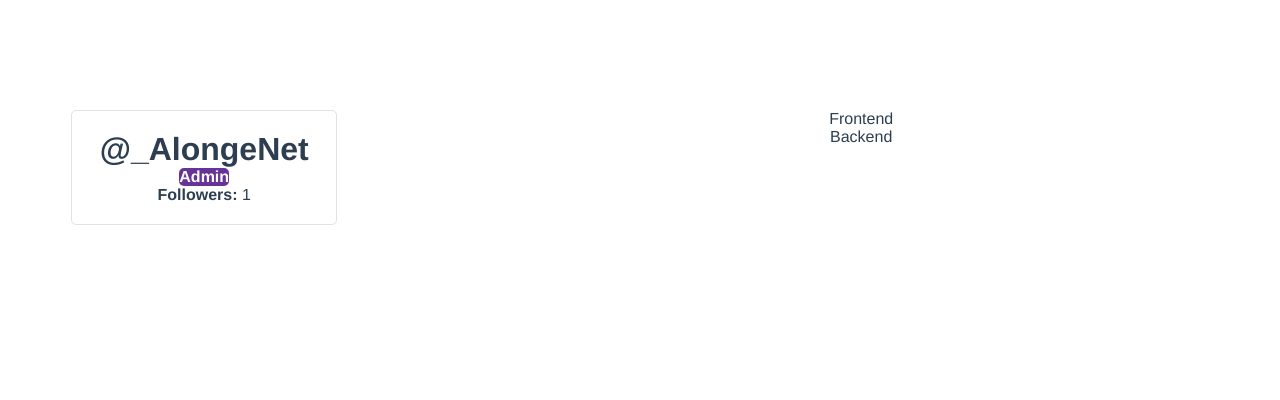
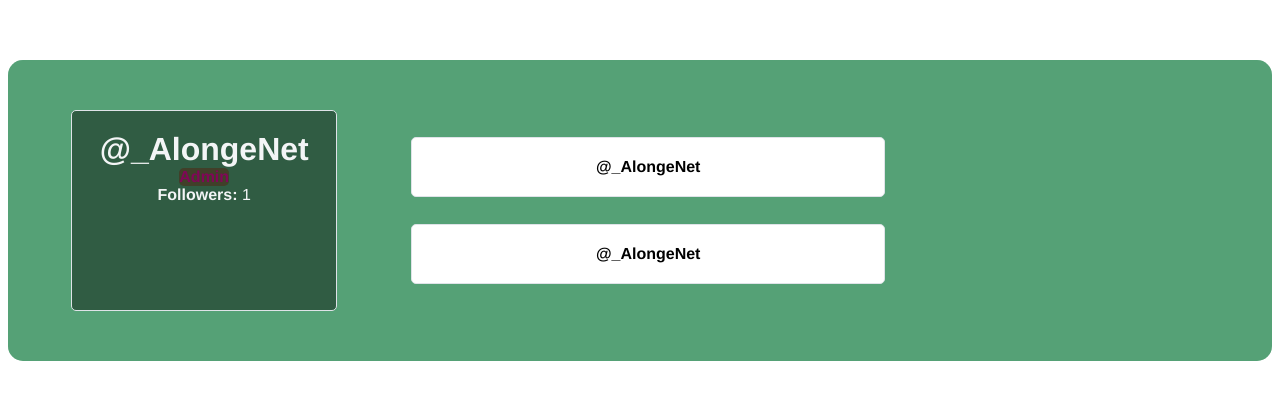
Before and after one commit to AlexseyWeb/peet-Vue-3, a Vue app: page / in a window 1280 px wide. Shown: the top 400 px of the page. Built offline with nearby package versions, Linux system fonts and the light colour scheme.

Commit message:
ListItem component created

```diff
--- a/src/App.vue
+++ b/src/App.vue
@@ -20,8 +20,10 @@ export default {
   -webkit-font-smoothing: antialiased;
   -moz-osx-font-smoothing: grayscale;
   text-align: center;
-  color: #2c3e50;
+  color: #f3f5f6;
   margin-top: 60px;
+  background:rgba(46, 139, 86, 0.562);
+  border-radius: 15px;
 }
 
 
--- /dev/null
+++ b/src/components/ListItem.vue
@@ -0,0 +1,56 @@
+<template>
+    <div class="list-item" @click="favoriteItem(list.id)">
+        <div class="user-profile__item">
+            <div class="list-item__user">
+                @{{ username }}
+            </div>
+            <div class="list-item__content">
+                {{ list.content }}
+            </div>
+        </div>
+    </div>
+</template>
+
+<script>
+export default {
+    name: "ListItem",
+    props: {
+        username: {
+            type: String,
+            required: true,
+        },
+        list: {
+            type: Object,
+            required: true
+        }
+    },
+    methods: {
+        favoriteItem(id){
+            this.$emit('favorite', id)
+        }
+    }
+}
+</script>
+
+<style>
+    .list-item {
+        color: black;
+        margin: 27px 24px;
+        padding: 20px;
+        background-color: white;
+        border-radius: 5px;
+        border: 1px solid #DFE3E8;
+        box-sizing: border-box;
+        cursor: pointer;
+        transition: all ease 0.25s;
+        width: 50%;
+    }
+
+    .list-item:hover {
+        transform: scale(1.1, 1.1);
+    }
+
+    .list-item__user {
+        font-weight: bold;
+    }
+</style>
--- a/src/components/UserProfile.vue
+++ b/src/components/UserProfile.vue
@@ -10,16 +10,22 @@
             </div>
         </div>
         <div class="user-profile__list-jobs">
-            <div class="user-profile__job" v-for="job in user.listOfJobs" :key="job.id">
-                {{ job.job }}
-            </div>
+            <ListItem
+             v-for="list in user.listOfJobs"
+             :key="list.id"
+             :username="user.username"
+             :list="list"
+             @favorite="toggleFavorite"/>
         </div>
     </div>
 </template>
 
 <script>
+import ListItem from './ListItem'
+
 export default {
     name: "UserProfile",
+    components:{ ListItem },
      data(){
     return {
       followers: 0,
@@ -53,6 +59,9 @@ export default {
   methods: {
     followUsers(){
       this.followers++;
+    },
+    toggleFavorite(id) {
+      console.log(`Favorite Tweet ${id}`);
     }
   },
 
@@ -77,19 +86,21 @@ export default {
     flex-direction: column;
     margin-right: 50px;
     padding: 20px;
-    background-color: white;
+    background-color: rgba(0, 0, 0, 0.431);
     border-radius: 5px;
     border: 1px solid #DFE3E8;
 }
 
 .user-profile__admin-badge {
-    color: white;
+    color: rgb(129, 6, 88);
     border-radius: 5px;
-    background:rebeccapurple;
+    background:rgba(88, 25, 5, 0.424);
     font-weight: bold;
     margin: 0 auto;
 
 }
+
+
 
 h1 {
     margin: 0;
```
